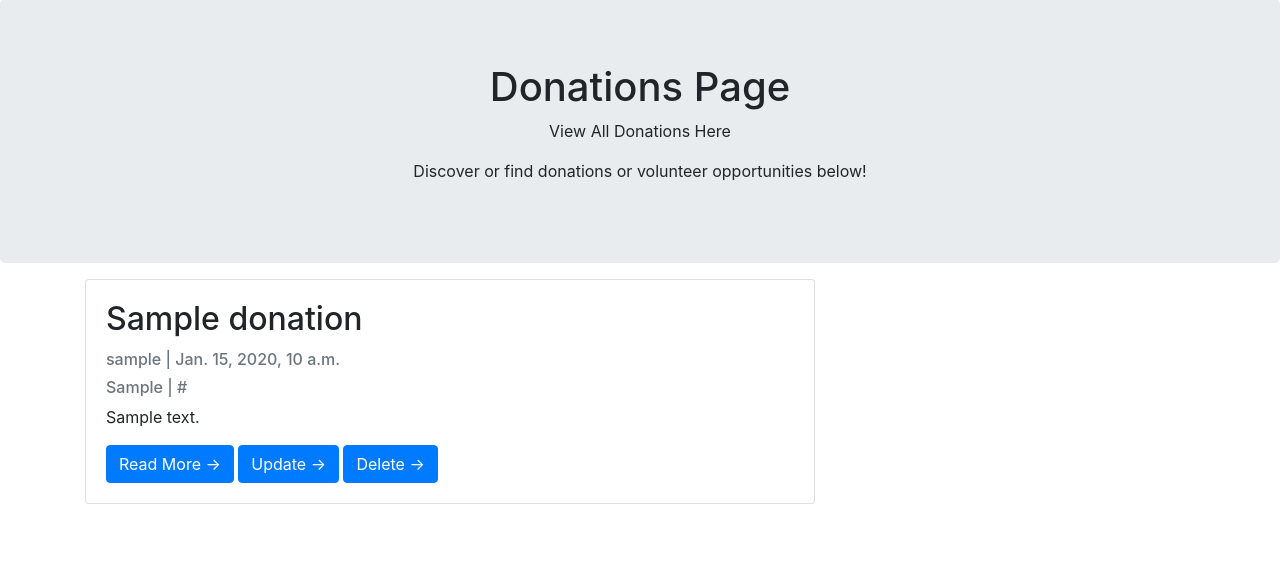
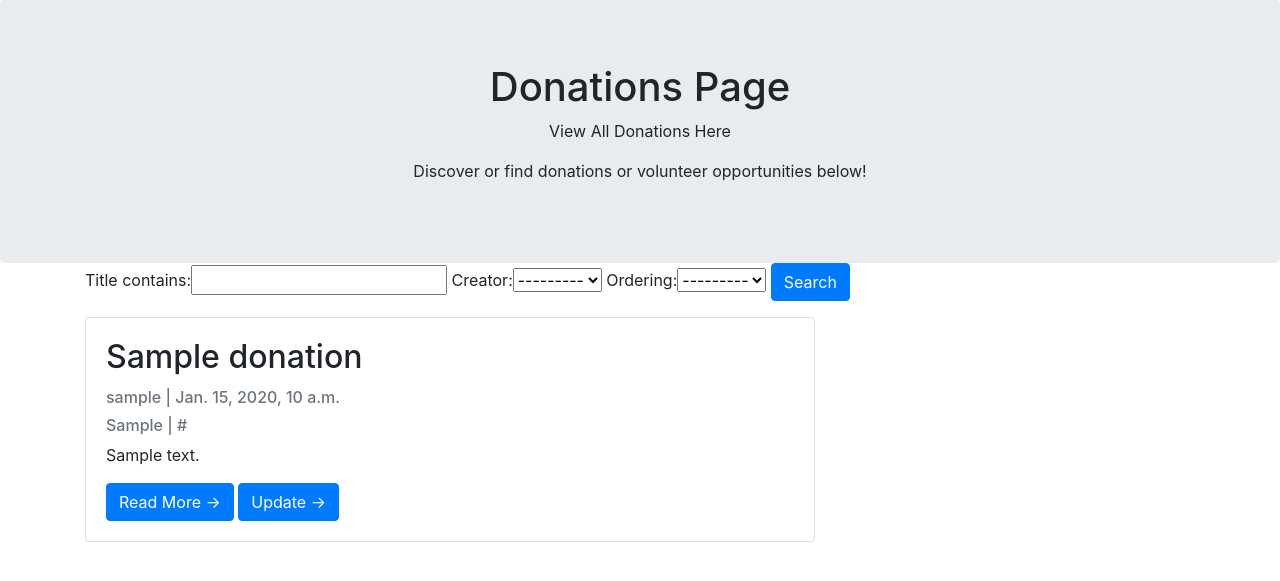
Before and after one commit to Rushilrk/Micro-Donations-Website, a Django app: page /donation/list in a window 1280 px wide. Shown: the part 81-662 px from the top of the page. Run offline with Django 3.2, Linux system fonts and the light colour scheme; a user stored in the database is signed in; tables that the repository leaves empty hold one stand-in row (values such as "Sample post"); parts of the project's set-up code (start-up, migrations or seed data) failed here and were passed over; some libraries are stand-ins or nearby versions.

Commit message:
Update donation.html

```diff
--- a/donation_app/templates/donation_app/donation.html
+++ b/donation_app/templates/donation_app/donation.html
@@ -1,5 +1,6 @@
 <!DOCTYPE html>
 {% load socialaccount %}
+{% load bootstrap %}
 <html lang="en">
 <head>
     <title>View All Donations</title>
@@ -56,10 +57,16 @@
   <p>View All Donations Here</p>
     <p>Discover or find donations or volunteer opportunities below!</p>
 </div>
+
 <div class="container">
+
+    <form method="GET">
+        {{ filter.form| bootstrap}}
+        <button type = "submit" class = "btn btn-primary">Search</button>
+    </form>
     <div class="row">
         <div class="col-md-8 mt-3 left">
-            {% for donation in object_list %}
+            {% for donation in filter.qs %}
             <div class="card mb-4">
                 <div class="card-body">
                     <h2 class="card-title">{{ donation.title }}</h2>
@@ -69,7 +76,6 @@
                     <a href="{% url 'donation_detail' donation.slug  %}" class="btn btn-primary">Read More &rarr;</a>
                     {% if user.id == donation.creator.id %}
                     <a href="{% url 'update_donation' donation.slug  %}" class="btn btn-primary">Update &rarr;</a>
-                    <a href="{% url 'delete_donation' donation.slug  %}" class="btn btn-primary">Delete &rarr;</a>
                     {% endif %}
                 </div>
             </div>
```
